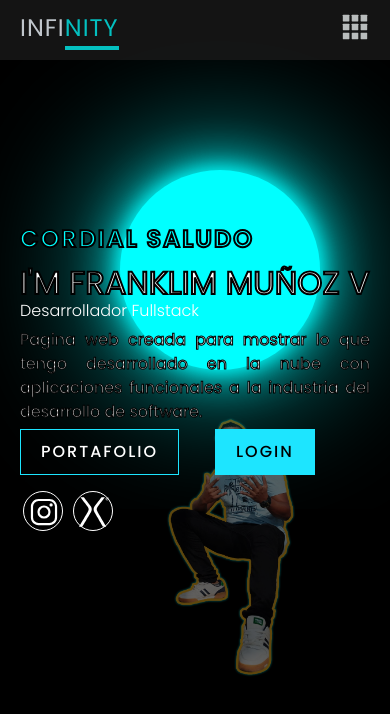
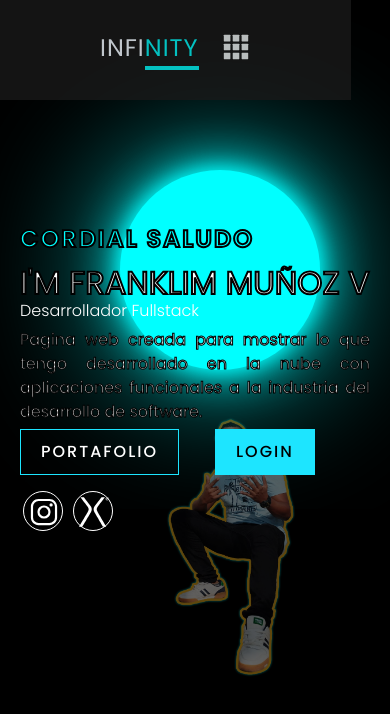
Before and after one commit to f5extCorporacion/Portafoliov2, a Next.js app: page / in a window 390 px wide. Shown: the top 714 px of the page. Built offline with nearby package versions, Linux system fonts and the light colour scheme; a web font is replaced by a local one.

Commit message:
Update inicio.css
actual

```diff
--- a/app/inicio.css
+++ b/app/inicio.css
@@ -554,7 +554,7 @@ font-size: 14px;
         font-family: 'Poppins', sans-serif;
     }
 
-    .section{
+    .sectionx{
     position: relative;
     width: 100%;
     min-height: 100vh;
@@ -577,7 +577,7 @@ font-size: 14px;
     background: #191919;
         opacity: 0.8;
 }
-.section header .logo{
+.sectionx header .logo{
     display: flex;
     font-size: 1.5em;
     color: aliceblue;
@@ -707,23 +707,16 @@ font-size: 14px;
      z-index: 2;
 
 }
-.section.active::before{
+.sectionx.active::before{
     background: #393b43;
     box-shadow: 0 0 0 1200px #2e3036;
     color: aliceblue;
 }
-.section .contenidoApp{
-    display: flex;
-    justify-content: center;
-    align-items: center;
-    flex-direction: column;
-    margin-top: 100px;
-    gap:10px;
-    height: 100%;
-    width:100%;
+.sectionx .contenidoApp{
+
 
 }
-.section .contenidoApp .portafolioPerfil{
+.sectionx .contenidoApp .portafolioPerfil{
     display: flex;
     flex-direction: column;
     top: 280px;
@@ -732,18 +725,18 @@ font-size: 14px;
     align-items: center;
 
 }
-.section .contenidoApp .portafolioPerfil h2{
+.sectionx .contenidoApp .portafolioPerfil h2{
     font-size: 30px;
     color: #1de5ff;
 }
-.section .contenidoApp .portafolioPerfil {
+.sectionx .contenidoApp .portafolioPerfil {
     font-size: 12px;
     color: #cac8c8;
     width: 99%;
     text-align: justify;
     transition: 1s;
 }
-.section .contenidoApp .portafolioPerfil span {
+.sectionx .contenidoApp .portafolioPerfil span {
     color: #1de5ff;
 }
 .contenidoApp .portafolioPerfil ul{
@@ -841,19 +834,7 @@ padding: 5px;
         width: 120px;
         height: 120px;
     }
-    header{
-        display: flex;
-        position: fixed;
-        top: 0;
-        left: 0;
-        width: 100%;
-        z-index: 10000;
-        justify-content: space-between;
-        align-items: center;
-        padding: 10px 20px;
-        background: #191919;
-        opacity: 0.8;
-    }
+
     .banner .content{
         position: relative;
         z-index: 1;
```
